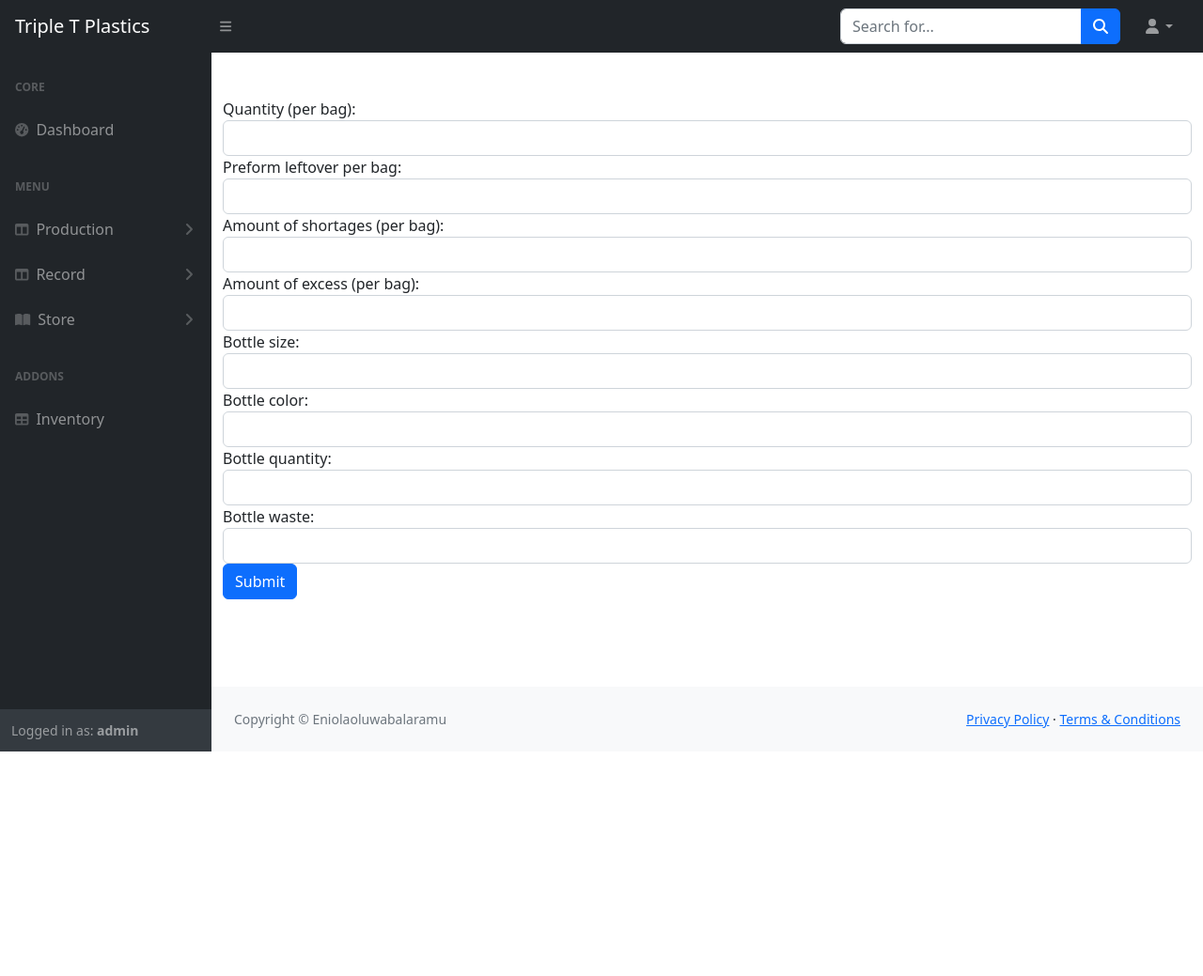
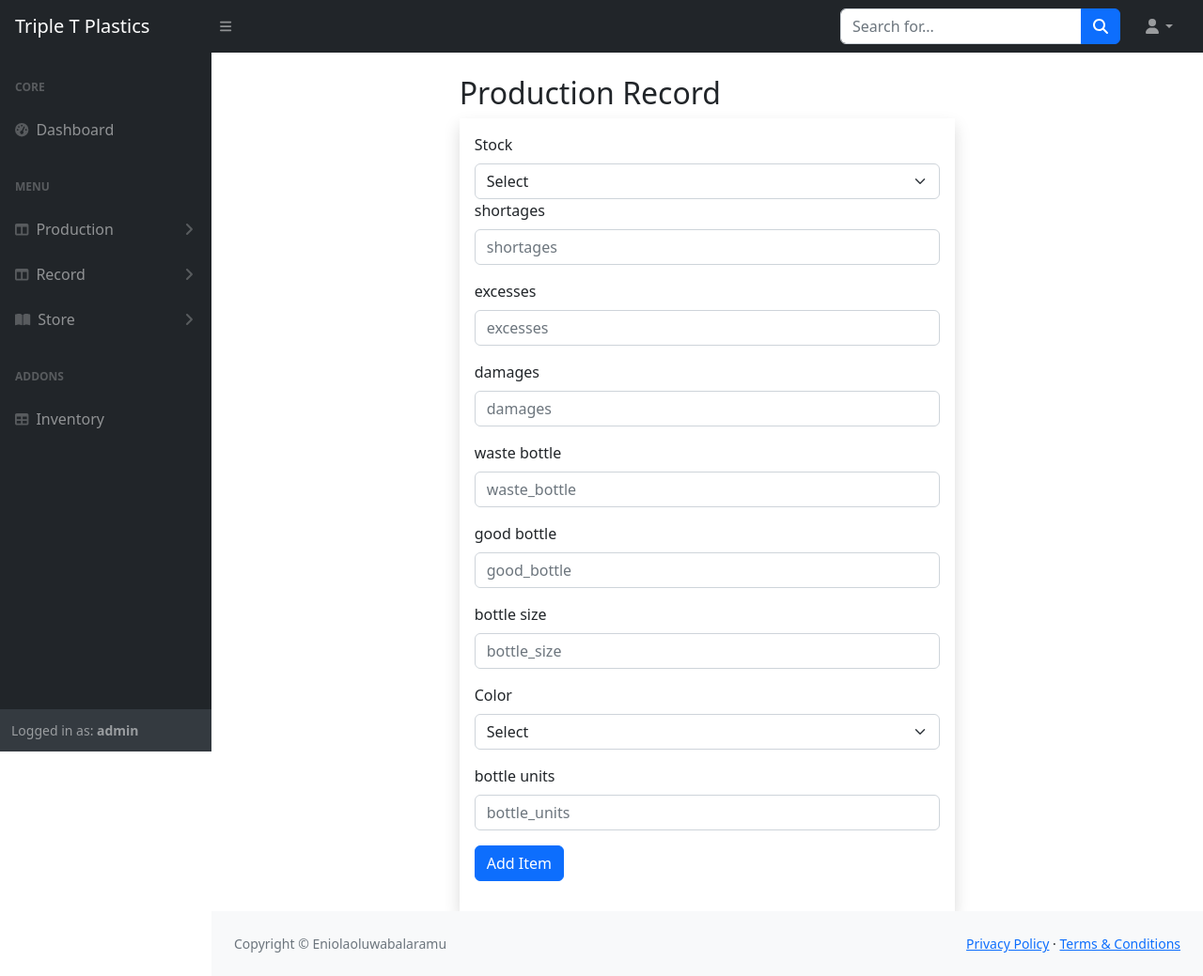
Before and after one commit to dfamiliarstranger/Inventory-Management, a Django app: page /production/ in a window 1280 px wide. Shown: the whole page at 94% size. Before the commit the page ends 800 px from the top, so only its background shows below. Run offline with Django 5.2, Linux system fonts and the light colour scheme; a user stored in the database is signed in; data comes from the database, SQL or seed files in the repository; both versions use the stored data as it was after the commit; some libraries are stand-ins or nearby versions.

Commit message:
production form

```diff
--- a/store/models.py
+++ b/store/models.py
@@ -117,7 +117,7 @@ def update_inventory(add_stock_item):
 
 ###################     Production Models     #####################
 class Production(models.Model):
-    product = models.ForeignKey(Stock, on_delete=models.CASCADE, null=True, blank=True, limit_choices_to={'name': 'Preform'})
+    product = models.ForeignKey(Stock, on_delete=models.CASCADE, null=True )
     shortages = models.IntegerField()
     excesses = models.IntegerField()
     damages = models.IntegerField()
@@ -126,3 +126,4 @@ class Production(models.Model):
     bottle_size = models.IntegerField()
     bottle_color = models.CharField(max_length=10, null=True, blank=True)
     bottle_units = models.IntegerField()
+    created_at = models.DateTimeField(default=timezone.now, null=True, blank=True)
--- a/store/templates/production/index.html
+++ b/store/templates/production/index.html
@@ -1,73 +1,77 @@
   {% extends "base/root.html" %}
   {% block body %}
-  <div class="container mt-5">
-    <form action="/submit_daily_production_record" method="post" class="needs-validation" novalidate>
+  <div class="col-md-6 offset-md-3">
+    <h2>Production Record</h2>
+    <form action="{% url 'production' %}" method="POST" class="shadow p-3">
         {% csrf_token %}
+        <div class="form-group">
+            <label for="product" class="form-label">Stock</label>
+            <select name="product" class="form-select" id="product" required>
+              <option value="stock" selected>Select</option> <!-- Default option -->
+              {% for stock in stock %}
+              <option value="{{ stock.id }}">{{ stock.preform_type }}</option>
+              {% endfor %}
+            </select>
+        </div>
 
 
-        <div class="form-group">
-            <label for="quantity">Quantity (per bag):</label>
-            <input type="number" id="quantity" name="quantity" class="form-control" required>
-            <div class="invalid-feedback">
-                Please provide quantity per bag.
-            </div>
+        <div class="mb-3">
+            <label for="shortages" class="form-label">shortages</label>
+            <input type="text" class="form-control" id="shortages" name="shortages" placeholder="shortages">
         </div>
 
-        <div class="form-group">
-            <label for="preform_leftover">Preform leftover per bag:</label>
-            <input type="number" id="preform_leftover" name="preform_leftover" class="form-control" required>
-            <div class="invalid-feedback">
-                Please provide preform leftover per bag.
-            </div>
+
+        <div class="mb-3">
+            <label for="excesses" class="form-label">excesses</label>
+            <input type="text" class="form-control" id="excesses" name="excesses" placeholder="excesses">
         </div>
 
-        <div class="form-group">
-            <label for="amount_shortages">Amount of shortages (per bag):</label>
-            <input type="number" id="amount_shortages" name="amount_shortages" class="form-control">
+
+        <div class="mb-3">
+            <label for="damages" class="form-label">damages</label>
+            <input type="text" class="form-control" id="damages" name="damages" placeholder="damages">
         </div>
 
-        <div class="form-group">
-            <label for="amount_excess">Amount of excess (per bag):</label>
-            <input type="number" id="amount_excess" name="amount_excess" class="form-control">
+
+        <div class="mb-3">
+            <label for="waste_bottle" class="form-label">waste bottle</label>
+            <input type="text" class="form-control" id="waste_bottle" name="waste_bottle" placeholder="waste_bottle">
         </div>
 
-        <div class="form-group">
-            <label for="bottle_size">Bottle size:</label>
-            <input type="text" id="bottle_size" name="bottle_size" class="form-control" required>
-            <div class="invalid-feedback">
-                Please provide bottle size.
-            </div>
+
+        <div class="mb-3">
+            <label for="good_bottle" class="form-label">good bottle</label>
+            <input type="text" class="form-control" id="cap-good_bottle" name="good_bottle" placeholder="good_bottle">
         </div>
 
-        <div class="form-group">
-            <label for="bottle_color">Bottle color:</label>
-            <input type="text" id="bottle_color" name="bottle_color" class="form-control" required>
-            <div class="invalid-feedback">
-                Please provide bottle color.
-            </div>
+
+        <div class="mb-3">
+            <label for="bottle_size" class="form-label">bottle size</label>
+            <input type="text" class="form-control" id="bottle_size" name="bottle_size" placeholder="bottle_size">
         </div>
 
-        <div class="form-group">
-            <label for="bottle_quantity">Bottle quantity:</label>
-            <input type="number" id="bottle_quantity" name="bottle_quantity" class="form-control" required>
-            <div class="invalid-feedback">
-                Please provide bottle quantity.
-            </div>
+        <div class="mb-3">
+            <label for="color" class="form-label">Color</label>
+            <select class="form-select" id="color" name="color" required>
+                <option value="" selected>Select</option> <!-- Default option -->
+                <option value="red">Red</option>
+                <option value="blue">Blue</option>
+                <option value="green">Green</option>
+                <option value="black">Black</option>
+                <option value="white">White</option>
+                <!-- Add more color options as needed -->
+            </select>
+          </div>
+
+        <div class="mb-3">
+            <label for="bottle_units" class="form-label">bottle units</label>
+            <input type="text" class="form-control" id="bottle_units" name="bottle_units" placeholder="bottle_units">
         </div>
 
-        <div class="form-group">
-            <label for="bottle_waste">Bottle waste:</label>
-            <input type="number" id="bottle_waste" name="bottle_waste" class="form-control" required>
-            <div class="invalid-feedback">
-                Please provide bottle waste.
-            </div>
+
+        <div class="mb-3">
+            <button type="submit" class="btn btn-primary">Add Item</button>
         </div>
-
-        <button type="submit" class="btn btn-primary">Submit</button>
     </form>
 
-  </div>
-
-
-
   {% endblock %}
--- a/store/templates/store/add_stock/index.html
+++ b/store/templates/store/add_stock/index.html
@@ -9,7 +9,7 @@
             </div>
 
             <div class="mb-3 container">
-              <button onclick="showForm('preform')" class="btn btn-primary" id="preformButton">Preform</button>
+            <button onclick="showForm('preform')" class="btn btn-primary" id="preformButton">Preform</button>
             <button onclick="showForm('cap')" class="btn btn-primary" id="capButton">Cap</button>
             <button onclick="showForm('shrinkwrapper')" class="btn btn-primary" id="shrinkwrapperButton">Shrinkwrapper</button>
             </div>
--- a/store/urls.py
+++ b/store/urls.py
@@ -28,8 +28,10 @@ urlpatterns = [
         # Add Stock Items
 
         path('add_stock/', views.add_stock_item, name="add_stock"),
-        path('stock/', views.stock_detail, name="stock"),
+        path('stock/', views.purchase_history, name="stock"),
+        path('stock_list/', views.stock_detail, name="stock_list"),
 
         # Production
-        path('production/', views.production, name="production")
+        path('production/', views.production, name="production"),
+        path('production_record/', views.production_record, name="record")
 ]
--- a/store/views.py
+++ b/store/views.py
@@ -1,5 +1,5 @@
 from django.shortcuts import render, redirect
-from .models import Cap, Preform, Preform_type, Supplier, Customer, StockItem, update_inventory, Production
+from .models import Cap, Preform, Preform_type, Supplier, Customer, StockItem, update_inventory, Production, Stock
 from django.contrib.auth.decorators import login_required
 from django.contrib.auth import authenticate, login, logout
 from .forms import CapForm, PreformForm, CustomerForm, SupplierForm, StockItemForm, ProductionForm
@@ -184,22 +184,33 @@ def add_stock_item(request):
 
 
 @login_required
+def purchase_history(request):
+    stock = StockItem.objects.all()
+    return render(request, 'store/add_stock/details.html', {'stocks': stock })
+
+@login_required
 def stock_detail(request):
-    stock = StockItem.objects.all()
-    return render(request, 'store/add_stock/details.html', {'stocks': stock, })
+    stock_item = Stock.objects.all()
+    return render(request, 'stock/index.html', {'stock_item': stock_item })
 
 
 #####################                     PRODUCTION                          ######################
 @login_required
 def production(request):
-    # preform_production = Production.objects.filter(product='Preform')
-    # if request.method == "POST":
-    #     form = ProductionForm(request.POST)
-    #     if form.is_valid():
-    #        form.save()
-    #        return redirect('product')
-    #     else:
-    #         return redirect('create_product')
-    # else:
-    #     form = ProductionForm()
-    return render(request, 'production//index.html', { })
+    stock = Stock.objects.filter(name='Preform')
+    if request.method == "POST":
+        form = ProductionForm(request.POST)
+        if form.is_valid():
+           form.save()
+           return redirect('record')
+        else:
+            return redirect('production')
+    else:
+        form = ProductionForm()
+    return render(request, 'production//index.html', {'stock': stock})
+
+
+@login_required
+def production_record(request):
+    record = Production.objects.all()
+    return render(request, 'production//summary.html', {'record': record })
```
Also changed, not shown: store/templates/production/summary.html (added, +45 -0 lines), store/templates/stock/index.html (added, +41 -0 lines), db.sqlite3, store/migrations/0017_production_created_at_alter_production_product.py (added).
